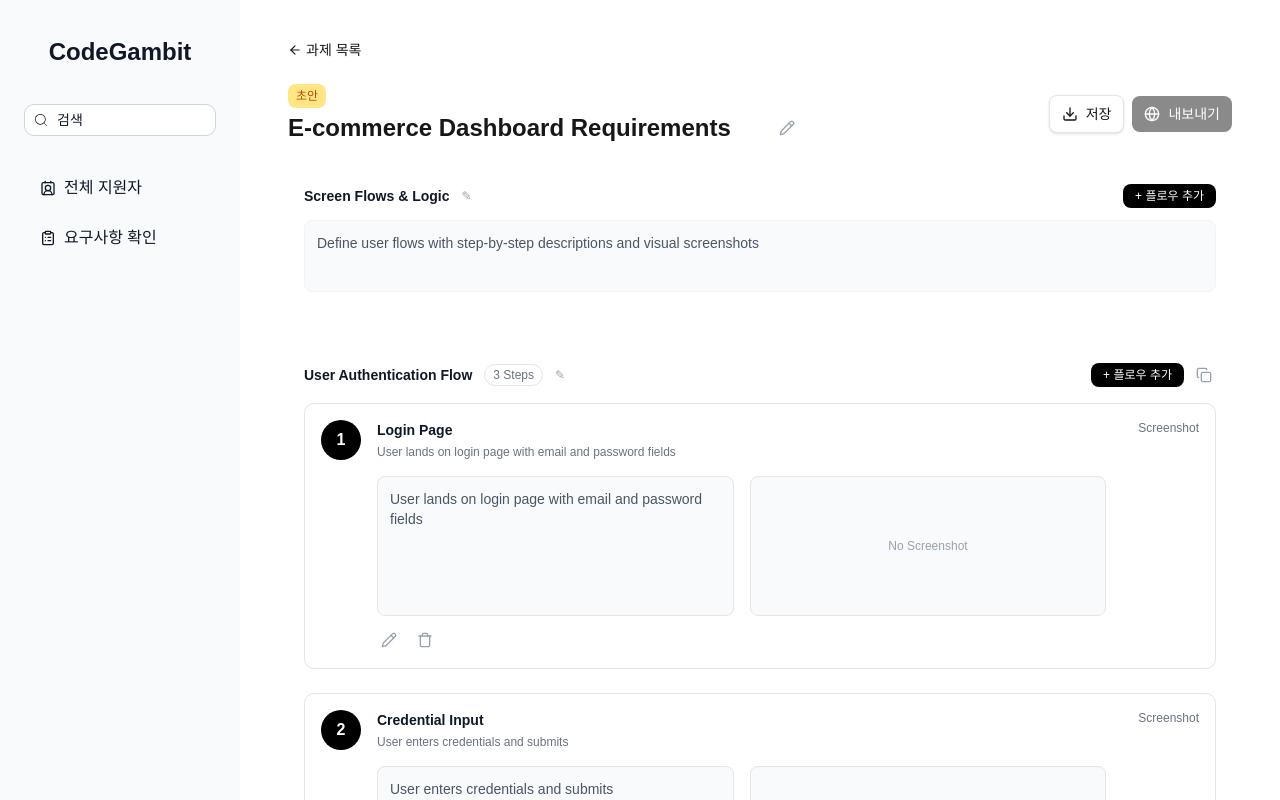
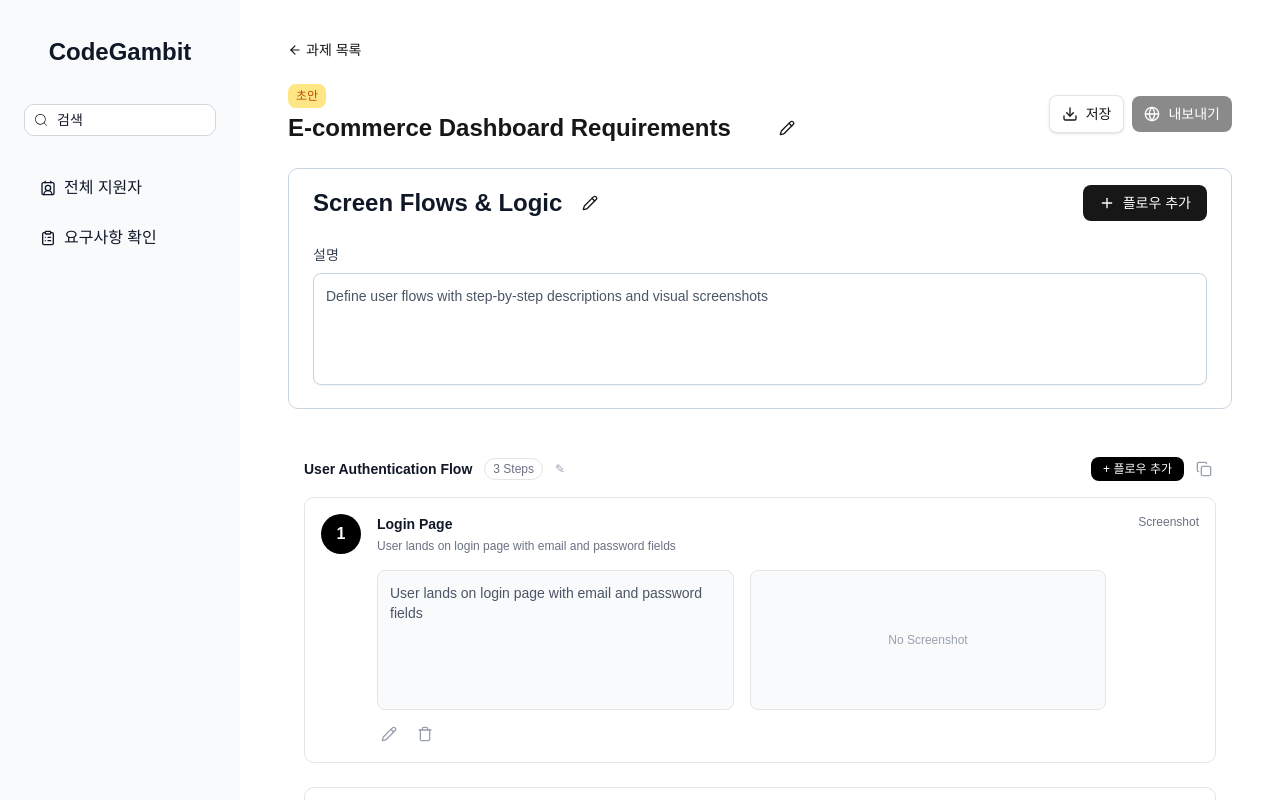
Before and after one commit to llmTestTool/codegambit-front, a React (Vite) app: page /assignedit in a window 1280 px wide. Shown: the top 800 px of the page. Built offline with nearby package versions, Linux system fonts and the light colour scheme; a web font is replaced by a local one.

Commit message:
design: css 수정 - 과제 주제? 수정

```diff
--- a/src/components/assign/AssignHeader.tsx
+++ b/src/components/assign/AssignHeader.tsx
@@ -23,7 +23,7 @@ const AssignHeader: React.FC<Props> = ({ assign }) => {
               <p className="mr-10 truncate text-lg font-semibold text-neutral-900 sm:text-2xl">
                 {assign.title}
               </p>
-              <button className="ml-2 text-sm text-gray-400 hover:text-gray-600">
+              <button className="ml-2 text-sm text-neutral-900 hover:text-gray-600">
                 <LuPencil className="h-4 w-4" />
               </button>
             </div>
--- a/src/components/assign/AssignOverview.tsx
+++ b/src/components/assign/AssignOverview.tsx
@@ -1,5 +1,6 @@
 import React from 'react';
 import { Assign } from 'type/assign';
+import { LuPencil, LuPlus } from 'react-icons/lu';
 
 interface Props {
   assign: Assign;
@@ -13,29 +14,33 @@ const AssignOverview: React.FC<Props> = ({
   stepsCount,
 }) => {
   return (
-    <div className="rounded-lg bg-white p-4">
-      <div className="mb-3 flex items-center justify-between">
+    <div className="rounded-lg border border-slate-300 bg-white p-4 px-6">
+      <div className="mb-6 flex items-center justify-between">
         <div className="flex items-center gap-3">
-          <h3 className="text-sm font-semibold text-gray-900">{title}</h3>
+          <p className="text-lg font-semibold text-gray-900 sm:text-2xl">
+            {title}
+          </p>
           {typeof stepsCount === 'number' && (
             <span className="rounded-full border px-2 py-0.5 text-xs text-gray-500">
               {stepsCount} Steps
             </span>
           )}
-          <button className="text-xs text-gray-400 hover:text-gray-600">
-            ✎
+          <button className="text-xs text-neutral-900 hover:text-gray-600">
+            <LuPencil className="ml-2 h-4 w-4" />
           </button>
         </div>
         <div>
-          <button className="flex items-center gap-2 rounded-md bg-black px-3 py-1 text-xs text-white">
-            + 플로우 추가
+          <button className="flex items-center gap-2 rounded-md bg-neutral-900 px-4 py-2 text-sm text-white">
+            <LuPlus className="h-4 w-4" />
+            플로우 추가
           </button>
         </div>
       </div>
+      <div className="mb-2 text-sm font-medium text-gray-700">설명</div>
       <textarea
         readOnly
         value={assign.overview}
-        className="min-h-[72px] w-full resize-none rounded-md border border-gray-100 bg-gray-50 p-3 text-sm text-gray-600"
+        className="min-h-28 w-full resize-none rounded-md border border-slate-300 bg-white p-3 text-sm text-gray-600 shadow-xs"
       />
     </div>
   );
```
